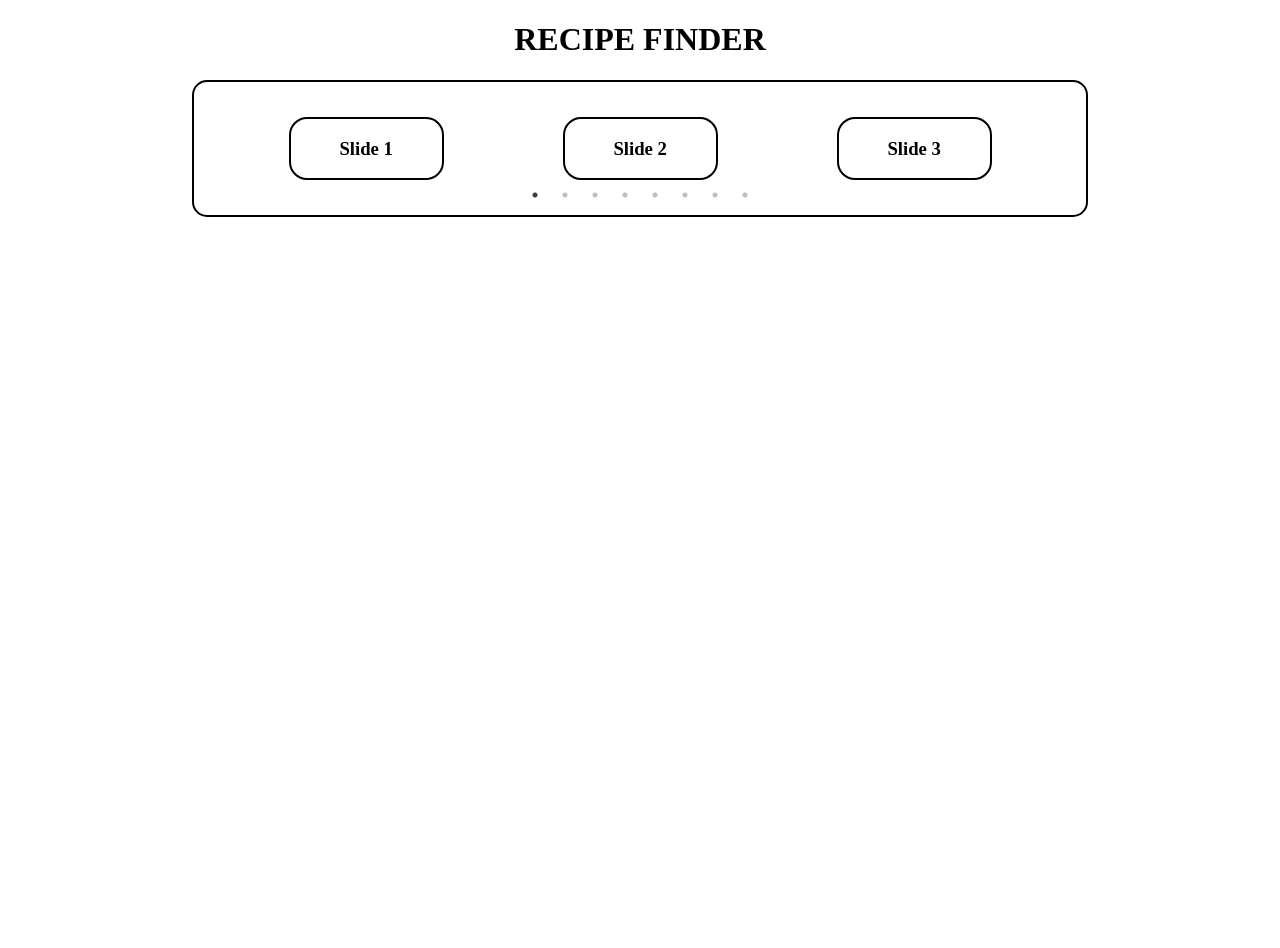
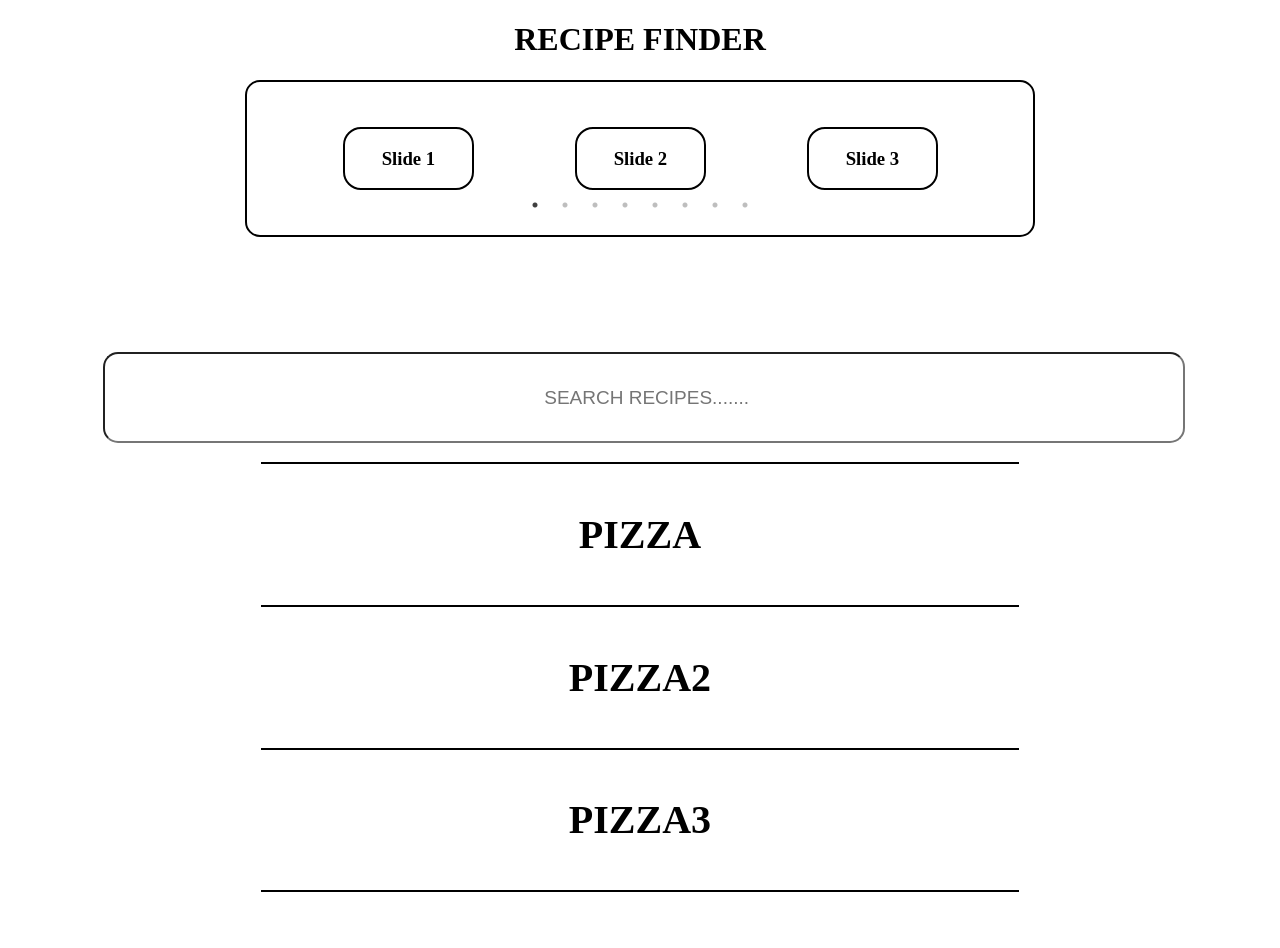
Before and after one commit to bfarahdel/recipe-web-app, a React (Create React App) app: page /recipeResult in a window 1280 px wide. Shown: the top 948 px of the page. Before the commit the page ends 800 px from the top, so only its background shows below. Built offline with nearby package versions, Linux system fonts and the light colour scheme.

Commit message:
added the search bar and drop down list

```diff
--- a/package.json
+++ b/package.json
@@ -9,6 +9,7 @@
     "@testing-library/user-event": "^12.8.3",
     "react": "^17.0.2",
     "react-dom": "^17.0.2",
+    "react-router-dom": "^6.0.0",
     "react-scripts": "4.0.3",
     "react-slick": "^0.28.1",
     "slick-carousel": "^1.8.1",
--- a/src/App.css
+++ b/src/App.css
@@ -4,6 +4,7 @@
 /* ************* LOGIN PAGE ******************** */
 
 /* ************* MAIN PAGE ******************** */
+
 .mainBody {
 }
 .mainBody h1 {
@@ -13,8 +14,8 @@
   margin: 0 auto;
   border: 2px solid black;
   border-radius: 15px;
-  padding: 35px;
-  width: 65%;
+  padding: 45px;
+  width: 55%;
 }
 .carousel {
   width: 70%;
@@ -23,8 +24,36 @@
   border: 2px solid black;
   border-radius: 18px;
   text-align: center;
+  background-color: white;
   width: 55%;
   margin: 0 auto;
 }
+.searchBar {
+  margin: 0 auto;
+  width: 85%;
+  height: 110px;
+  margin-top: 115px;
+}
+.searchBar input {
+  width: 100%;
+  background-color: white;
+  height: 85px;
+  font-size: 19px;
+  text-align: center;
+  border-radius: 15px;
+}
+.resultList {
+  width: 60%;
+  margin: 0 auto;
+  /* border: 1px solid black; */
+}
+.resultItem {
+  border-top: 2px solid black;
+  padding: 20px;
+  text-align: center;
+  background-color: white;
+  font-size: 20px;
+  font-weight: bolder;
+}
 
 /* ************* RECIPE PAGE ******************** */
--- a/src/App.js
+++ b/src/App.js
@@ -1,12 +1,14 @@
-import { render } from "@testing-library/react";
 import React, { useState, useEffect } from "react";
 import './App.css';
 import Slider from "react-slick";
+import { BrowserRouter as Router,Route, Switch, Link} from "react-router-dom";
+import RecipePage from './RecipePage'
 import "slick-carousel/slick/slick.css";
 import "slick-carousel/slick/slick-theme.css";
 
 function App() {
-
+// renders each individual slide/recipe inside the Slider component
+// and maps it based off of array
   const renderSlides = () =>
     [1, 2, 3, 4, 5, 6, 7, 8].map(num => (
       <div className="carousel">
@@ -14,19 +16,49 @@ function App() {
           <h3>Slide {num}</h3>
         </div>
       </div>
+
     ));
+  // function onClickRecipe() {
+
+  // }
+    // where we display the top recipe results
+  const renderResults = () =>
+      ['PIZZA', 'PIZZA2', 'PIZZA3','PIZZA4', 'PIZZA5'].map(recipe => (
+          <div className="resultItem" >
+            {/* <Route path='/recipeResult'>  */}
+              <h1>{recipe}</h1>
+              {/* <RecipePage /> */}
+            {/* </Route> */}
+          </div>
+      ));
 
   return (
     <div className="mainBody">
 
       <h1>  RECIPE FINDER </h1>
+
       <div className="sliderContainer">
         <Slider slidesToShow={3} dots={true}>{renderSlides()}</Slider>
       </div>
 
+      <div className="searchBar">
+        <form action="">
+          <input type="text" placeholder=" SEARCH RECIPES......." />
+        </form>
+      </div>
+      <Router>
+        <div className="resultList">
+            {/* <Route path='/recipeResult'> */}
+              {renderResults()}
+            {/* </Route>           */}
+        </div>
+      </Router>
     </div>
     );
 
 }
+function recipeResult () {
+  return <h1>recipe</h1>
+}
 
 export default App;
--- /dev/null
+++ b/src/RecipePage.js
@@ -0,0 +1,13 @@
+import React from 'react'
+import './App.css';
+
+
+function RecipePage() {
+    return (
+        <div>
+            <h2>RECIPE PAGE</h2>
+        </div>
+    )
+}
+
+export default RecipePage;
```
Also changed, not shown: 2 other files (tests, documents, lock files or other folders).
